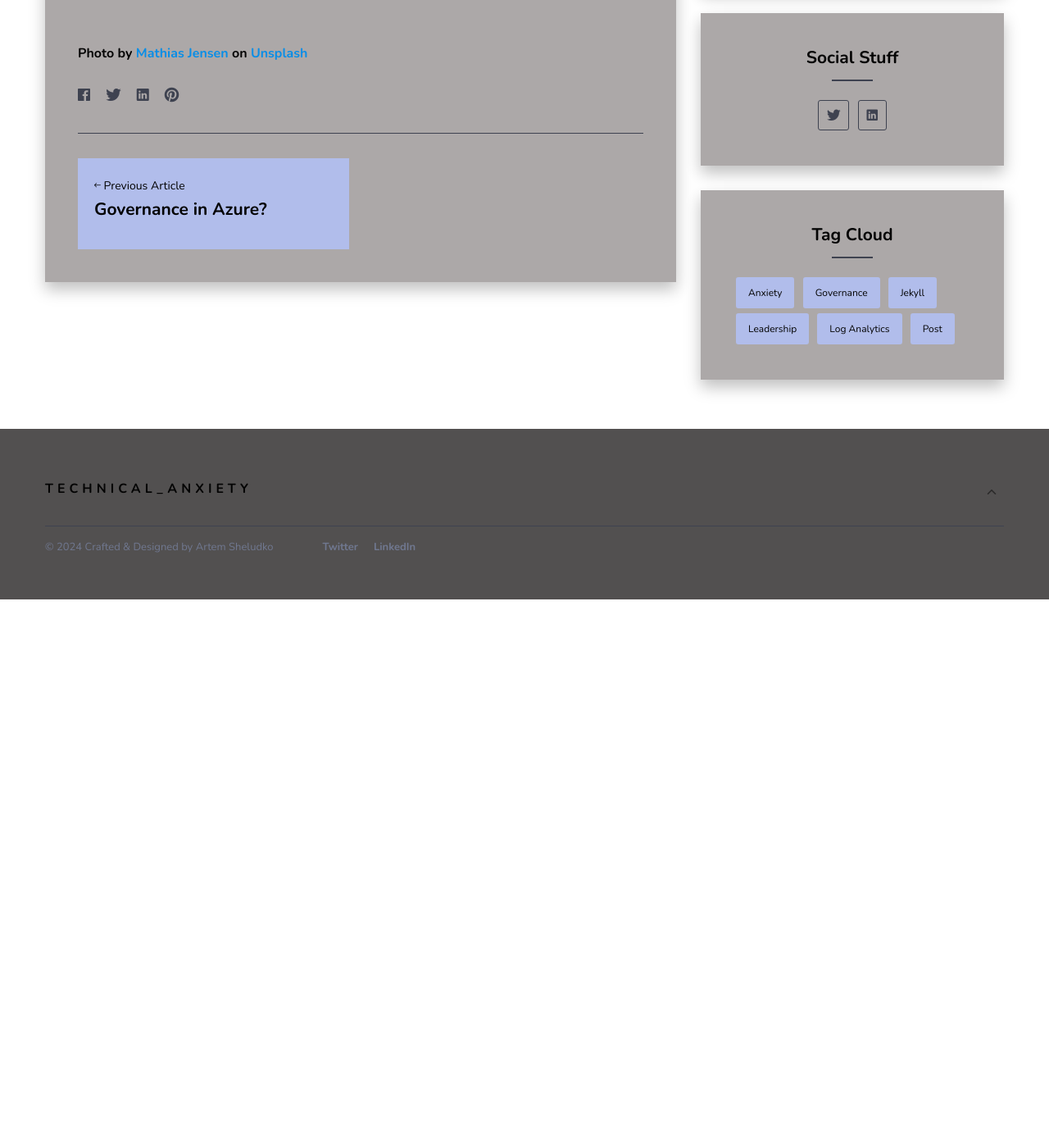
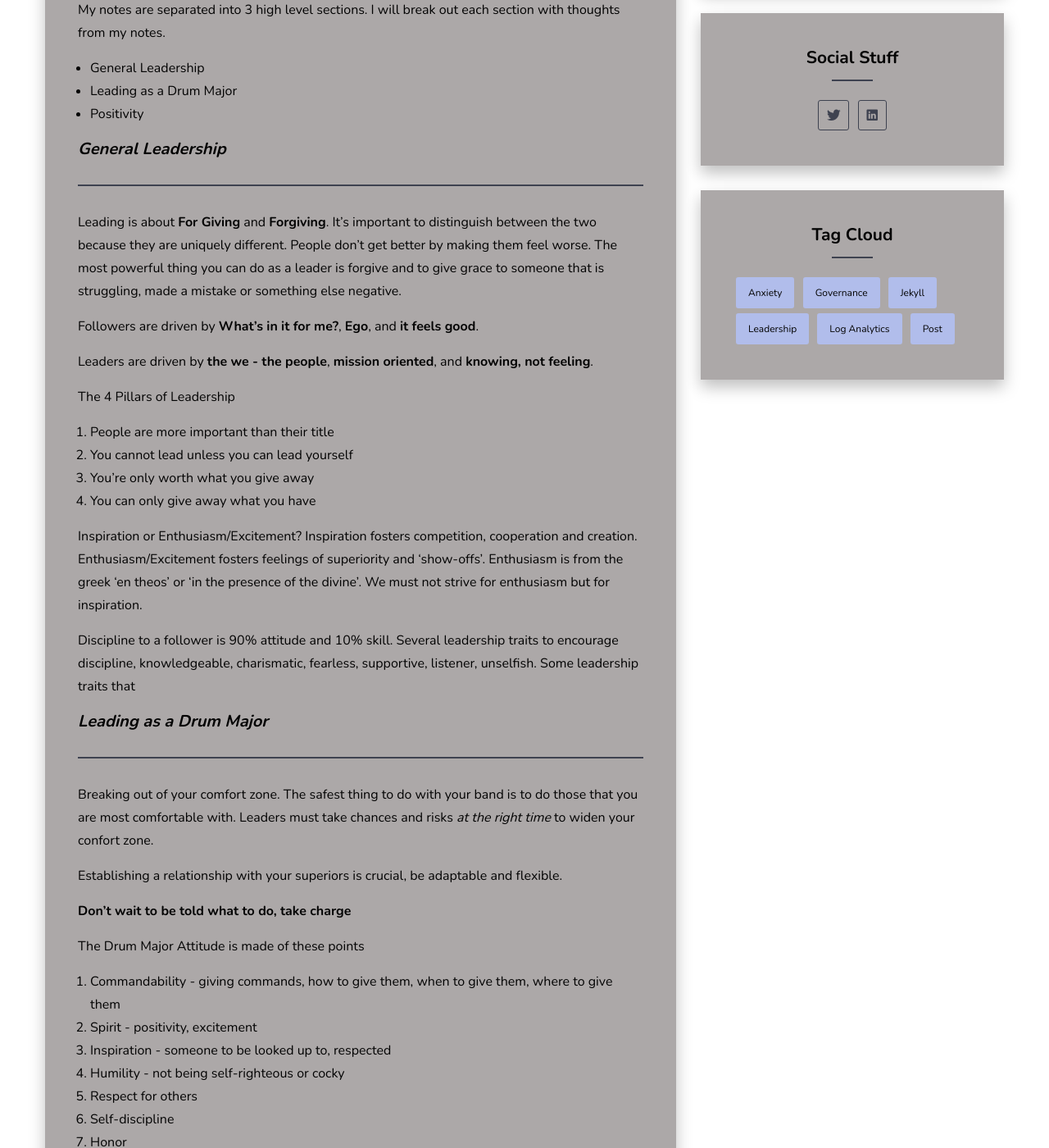
Before and after one commit to technicalanxiety/technicalanxiety.github.io, a Jekyll site: the page built from _posts/2024-2-16-thoughts-on-leadership.md, in a window 1280 px wide and 1400 px high, scrolled down 1427 px. Shown: the whole window at 82% size. Built offline with Jekyll 4.4.1, drawn with Linux system fonts in a browser that asks for light colours; nearby versions of some CDN libraries; comment, search, counter and statistics services are not loaded; before the commit the page ends 2158 px from its top, so only the background shows below that; some of the changed text lies outside the part shown.

Commit message:
first update to leadership post

```diff
--- a/_posts/2024-2-16-thoughts-on-leadership.md
+++ b/_posts/2024-2-16-thoughts-on-leadership.md
@@ -10,9 +10,62 @@ tags:   [Leadership]
 {: .text-center}
 I was recently at my dad's house cleaning out my old closet reliving past memories as I came across various trinkets and things until I stumbled upon my 3 pages of notes from Drum Major Camp. I thought to myself before I started reading, oh this will be good and chuckled at little. Then I began to read... I was absolutely blown away! I have thought most of my career that the perceptions and ideas around leadership have just developed out of nothing along my travels, however, I know now that I was wrong. Aside from the example of my father and mother, I now know where much of how I think about leadership has come about. I would like to share it with you here. It's pretty neat.
 
+    As you read through this, think about how these thoughts and concepts might
+    apply to pretty much any organization or situation.
+
+<br>
+
 ## THOUGHTS
 {: .text-center}
-Coming shortly ...
+My notes are separated into 3 high level sections. I will break out each section with thoughts from my notes.
+
+* General Leadership
+* Leading as a Drum Major
+* Positivity
+
+#### *General Leadership*
+---
+Leading is about **For Giving** and **Forgiving**. It's important to distinguish between the two because they are uniquely different. People don't get better by making them feel worse. The most powerful thing you can do as a leader is forgive and to give grace to someone that is struggling, made a mistake or something else negative.
+
+Followers are driven by **What's in it for me?**, **Ego**, and **it feels good**.
+
+Leaders are driven by **the we - the people**, **mission oriented**, and **knowing, not feeling**.
+
+
+The 4 Pillars of Leadership
+1. People are more important than their title
+2. You cannot lead unless you can lead yourself
+3. You're only worth what you give away
+4. You can only give away what you have
+
+
+Inspiration or Enthusiasm/Excitement? Inspiration fosters competition, cooperation and creation. Enthusiasm/Excitement fosters feelings of superiority and 'show-offs'. Enthusiasm is from the greek 'en theos' or 'in the presence of the divine'. We must not strive for enthusiasm but for inspiration.
+
+Discipline to a follower is 90% attitude and 10% skill. Several leadership traits to encourage discipline, knowledgeable, charismatic, fearless, supportive, listener, unselfish. Some leadership traits that
+
+#### *Leading as a Drum Major*
+---
+Breaking out of your comfort zone. The safest thing to do with your band is to do those that you are most comfortable with. Leaders must take chances and risks *at the right time* to widen your confort zone.
+
+Establishing a relationship with your superiors is crucial, be adaptable and flexible.
+
+**Don't wait to be told what to do, take charge**
+
+The Drum Major Attitude is made of these points
+1. Commandability - giving commands, how to give them, when to give them, where to give them
+2. Spirit - positivity, excitement
+3. Inspiration - someone to be looked up to, respected
+4. Humility - not being self-righteous or cocky
+5. Respect for others
+6. Self-discipline
+7. Honor
+8. Integrity
+9. Tactfulness
+10. Commanding Presence
+
+#### *Positivity*
+---
+
 
 ## CONCLUSION
 {: .text-center}
```
